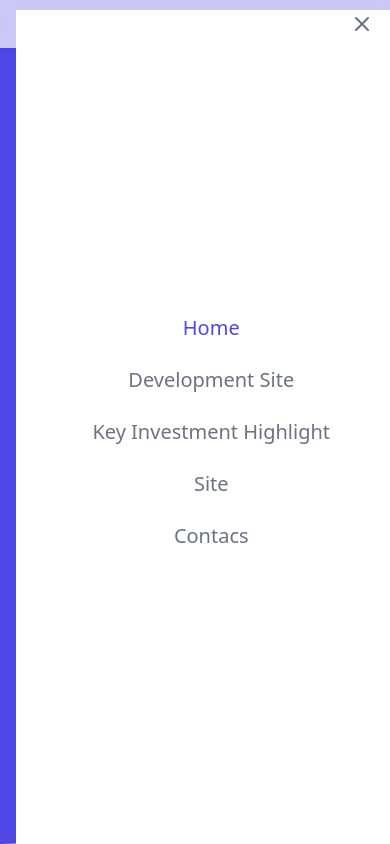
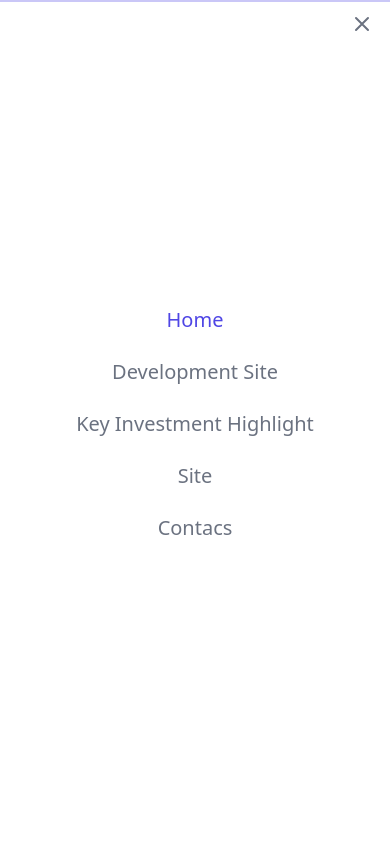
Before and after one commit to rayasabari/property-for-sale, a Nuxt app: page / in a window 390 px wide. Both pictures are taken after a click on the button 361 px from the left and 24 px from the top of the page. Shown: the top 844 px of the page. Built offline with nearby package versions, Linux system fonts and the light colour scheme.

Commit message:
fix mobilenav

```diff
--- a/components/Navbar.vue
+++ b/components/Navbar.vue
@@ -2,9 +2,9 @@
   <header
     class="flex bg-white z-40 bg-opacity-70 items-center justify-center shadow-sm text-xl lg:text-base font-medium backdrop-blur-sm transition duration-500 h-12 lg:h-16 fixed w-full"
   >
-    <div class="flex flex-col lg:flex-row-reverse w-11/12 lg:w-10/12 ">
+    <div class="flex flex-col items-center lg:flex-row-reverse w-11/12 lg:w-10/12 ">
       <nav
-        :class="!open ? 'hidden' : 'bg-white'"
+        :class="!open ? 'hidden' : 'bg-white -mt-2 lg:mt-0'"
         class="lg:block flex flex-col items-center justify-center absolute lg:static w-full h-screen lg:h-auto transition duration-500"
       >
         <ul
```
